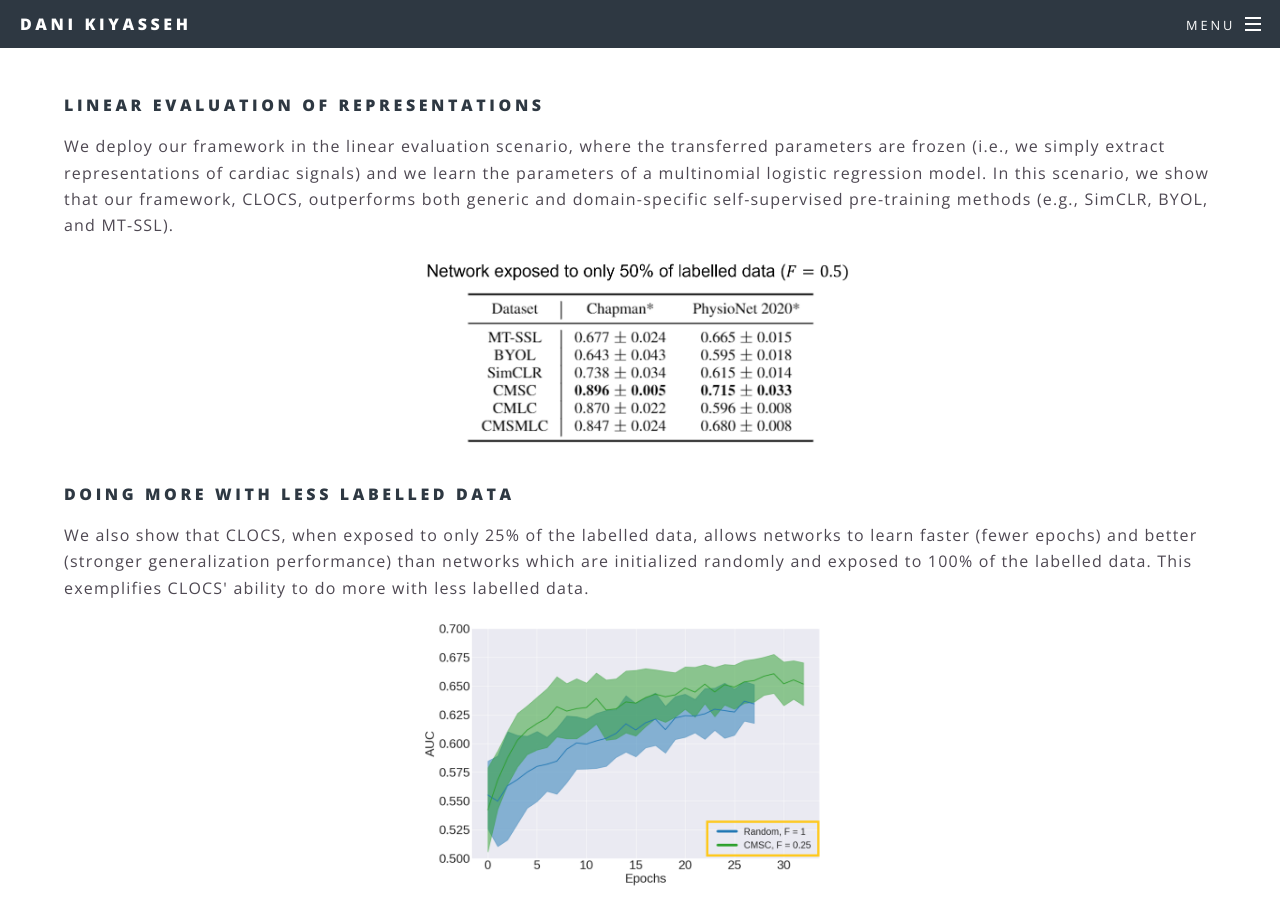
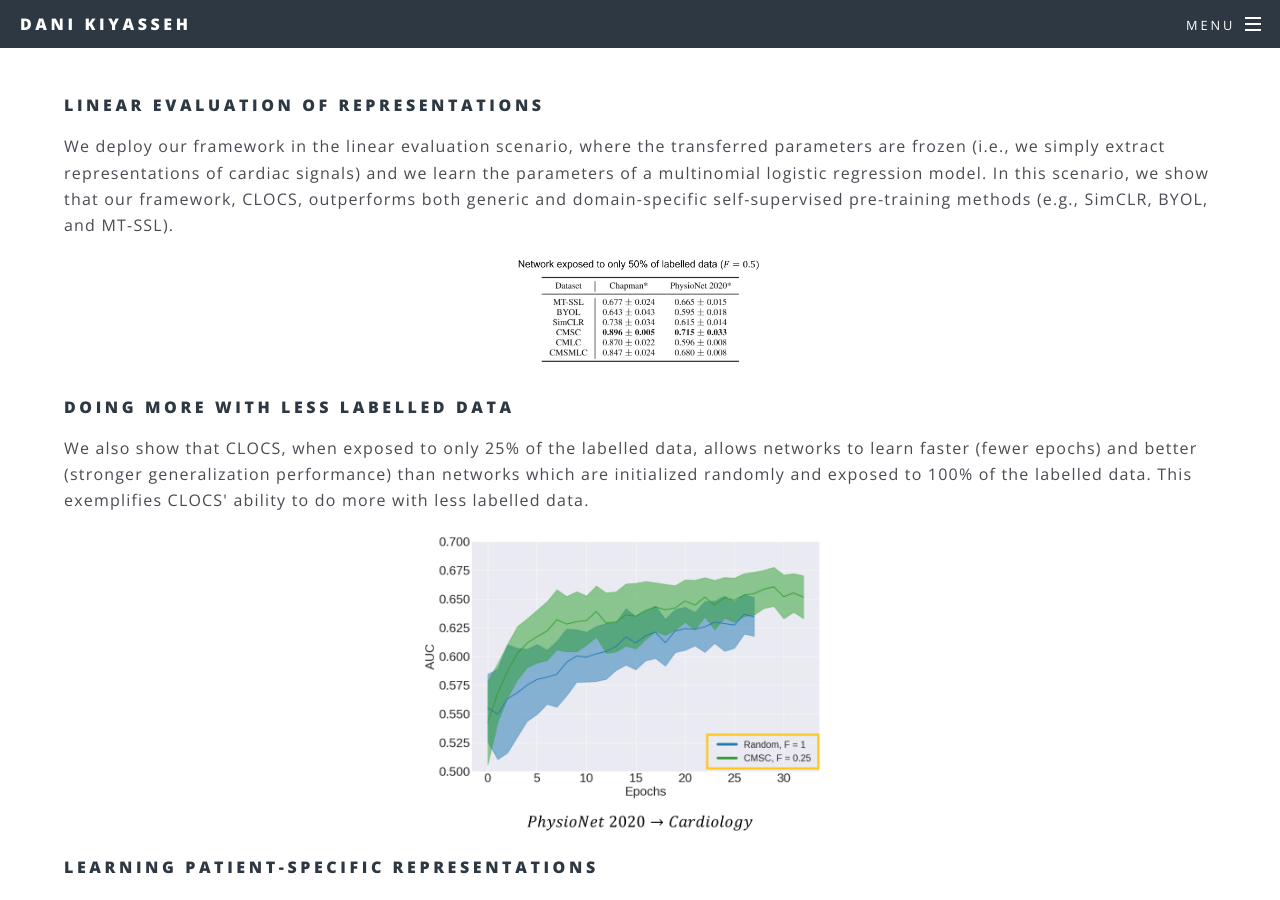
Before and after one commit to danikiyasseh/danikiyasseh.github.io, a Jekyll site: the page blogs/CLOCS/index.html, which Jekyll copies as it is, in a window 1280 px wide and 900 px high, scrolled down 2192 px. Built offline with Jekyll 4.4.1, drawn with Linux system fonts in a browser that asks for light colours; a style sheet for code colours, icons or effects is not loaded.

Commit message:
Update index.html

```diff
--- a/blogs/CLOCS/index.html
+++ b/blogs/CLOCS/index.html
@@ -142,7 +142,7 @@
 								</p>
 								<p>
 								<center>
-									<img src="./images/linear_results_table.png" style="width: 35vw;" />
+									<img src="./images/linear_results_table.png" style="width: 20vw;" />
 								</center>
 								</p>
 
```
